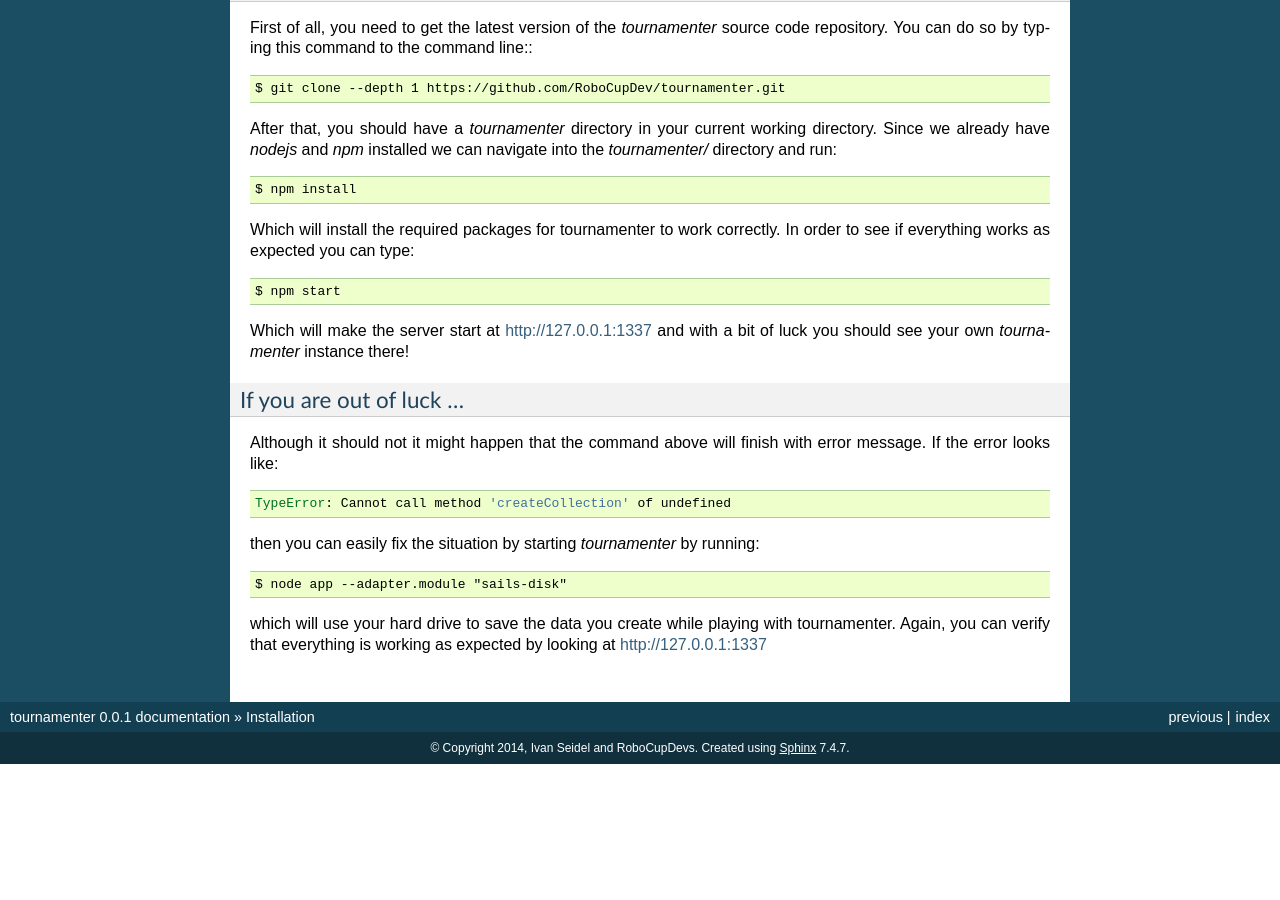
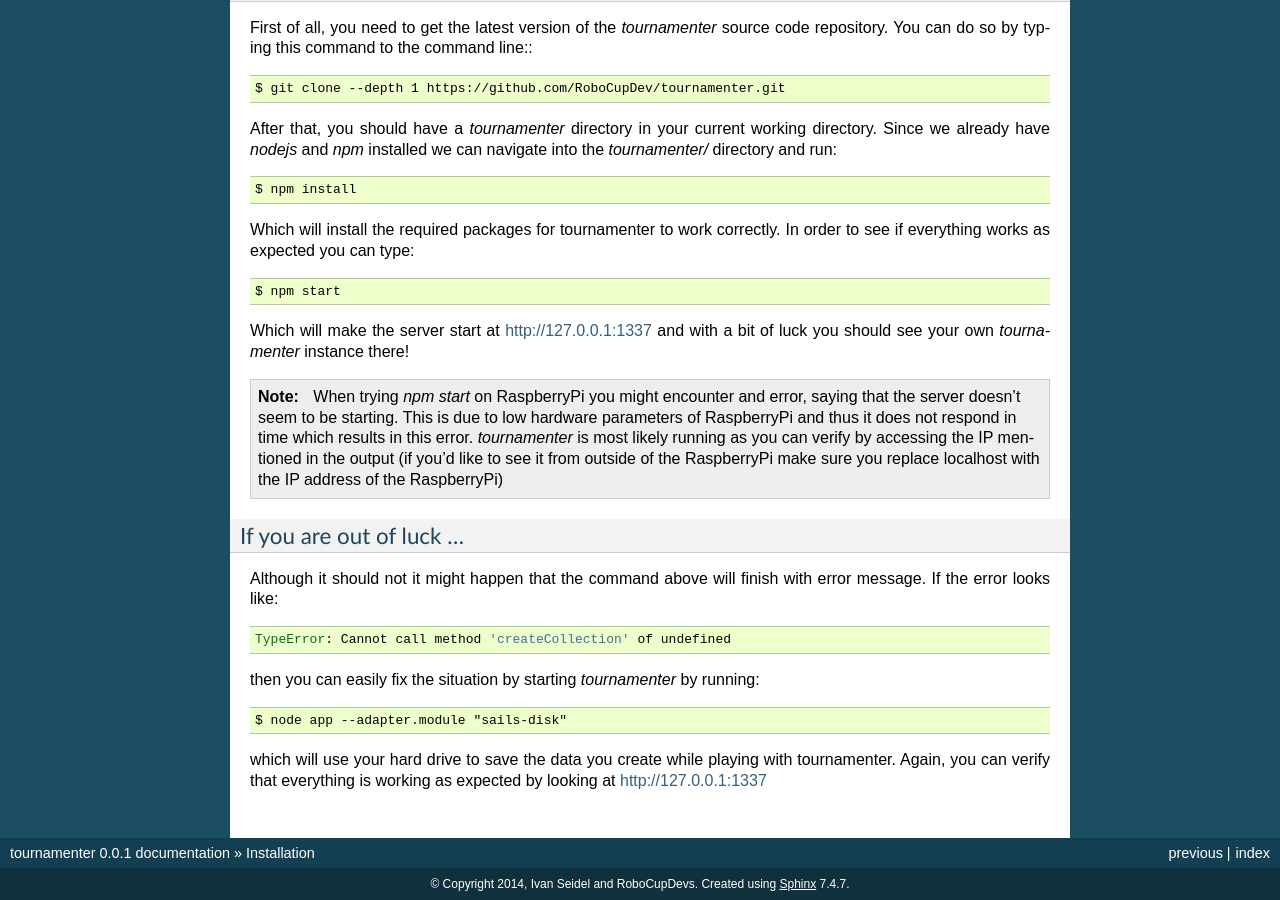
Before and after one commit to RoboCupDev/tournamenter, a Sphinx documentation site: the page built from docs/installation.rst, in a window 1280 px wide and 900 px high, scrolled down 685 px. Built offline with Sphinx 7.4.7, drawn with Linux system fonts in a browser that asks for light colours; before the commit the page ends 1449 px from its top, so only the background shows below that.

Commit message:
Added note about server starting on RPi

```diff
--- a/docs/installation.rst
+++ b/docs/installation.rst
@@ -58,6 +58,14 @@ correctly. In order to see if everything works as expected you can type::
 Which will make the server start at http://127.0.0.1:1337 and with a bit of
 luck you should see your own `tournamenter` instance there!
 
+.. note:: When trying `npm start` on RaspberryPi you might encounter and
+    error, saying that the server doesn't seem to be starting. This is due to
+    low hardware parameters of RaspberryPi and thus it does not respond in time
+    which results in this error. `tournamenter` is most likely running as you
+    can verify by accessing the IP mentioned in the output (if you'd like
+    to see it from outside of the RaspberryPi make sure you replace
+    localhost with the IP address of the RaspberryPi)
+
 If you are out of luck ...
 --------------------------
 
```
